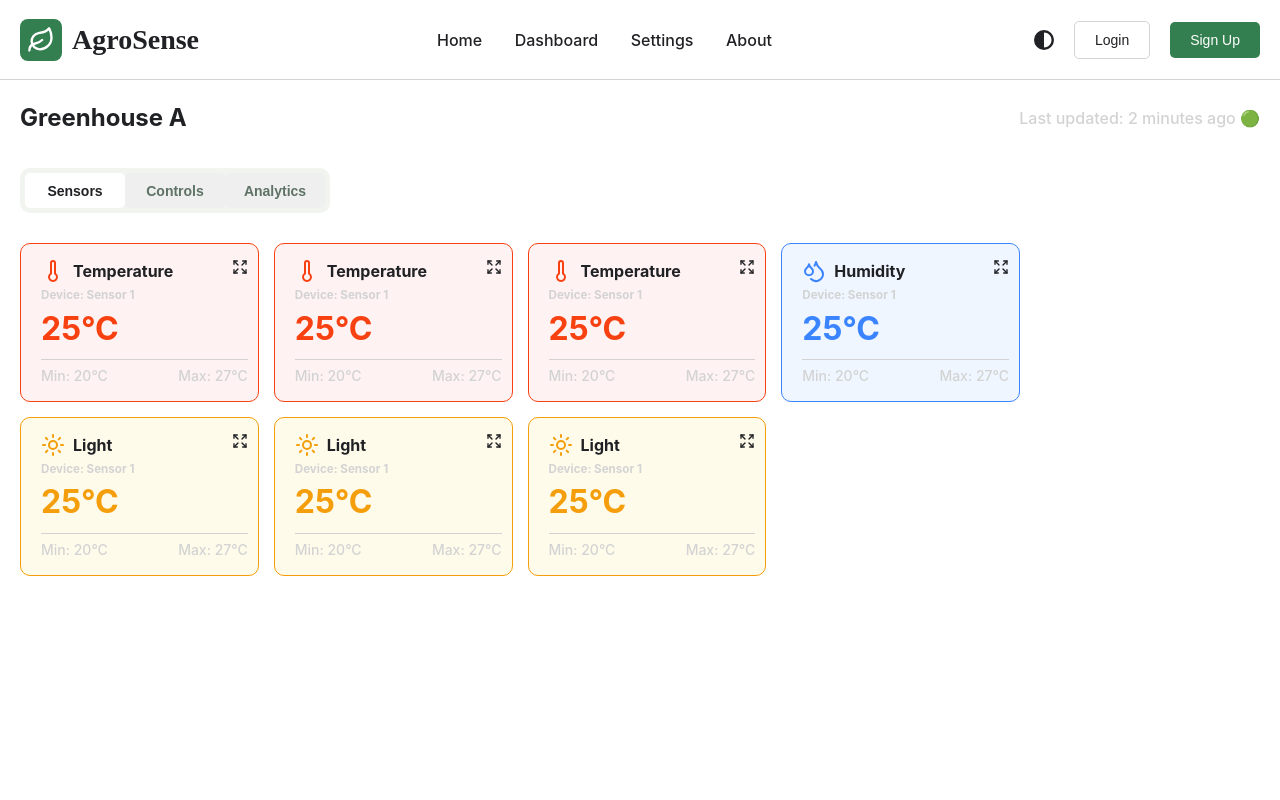
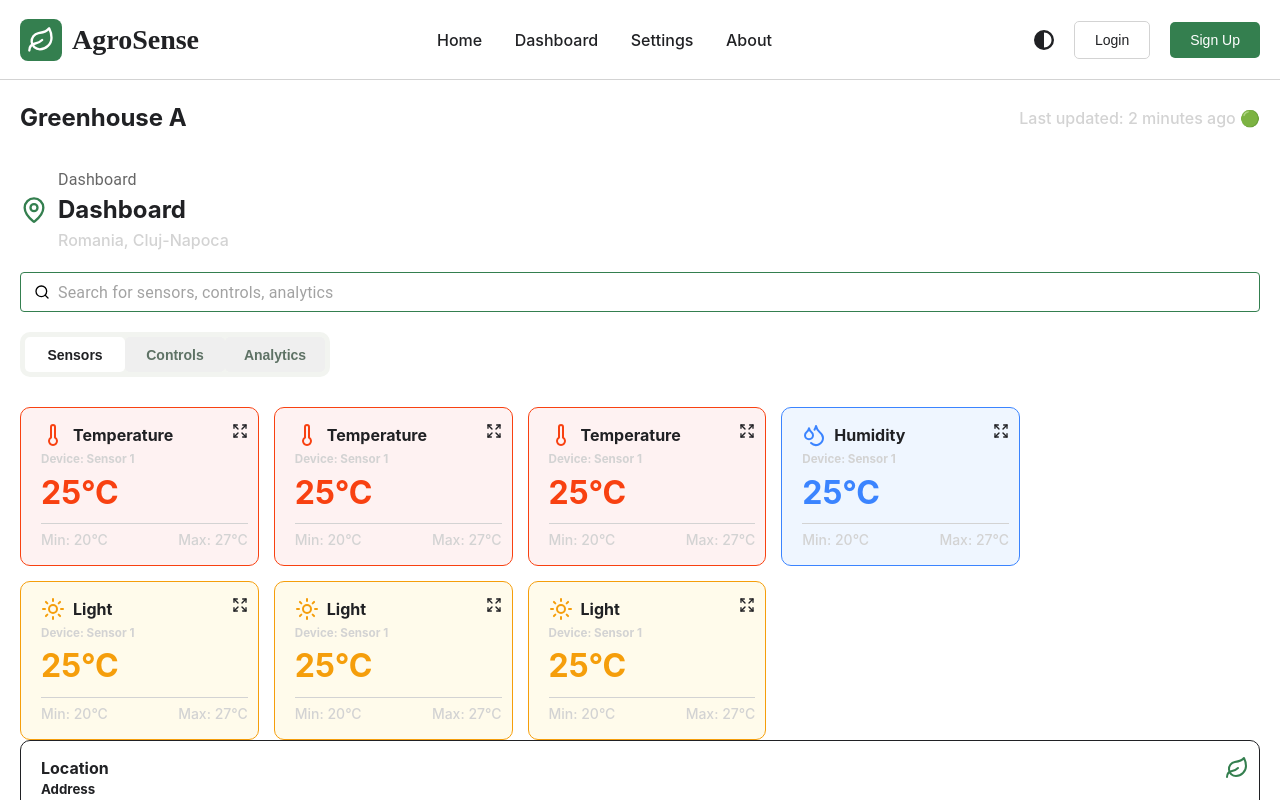
Before and after one commit to vladsurcel20/AgroSense-Frontend, a React (Vite) app: page /dashboard in a window 1280 px wide. Built offline with nearby package versions, Linux system fonts and the light colour scheme; a web font is replaced by a local one.

Commit message:
Added BredcrumbNav, LocationCard + Changed auth state management

```diff
--- /dev/null
+++ b/src/components/BreadcrumbNav.tsx
@@ -0,0 +1,86 @@
+import { Breadcrumbs, InputAdornment, TextField } from "@mui/material";
+import { Link, useLocation } from "react-router-dom";
+import { Leaf, Search, LocateFixed, MapPin, Slice } from "lucide-react"
+
+
+const BreadcrumbNav = () => {
+    const location = useLocation();
+    const pathnames = location.pathname.split("/").filter((x) => x);
+
+    const formatPathName = (text: string) => {
+        return text
+            .replace(/-/g, " ")
+            .replace(/\b\w/g, (char) => char.toUpperCase());
+    };
+
+    return (
+        <div className="navigation-section" style={{width: "100%"}}>
+            <div className="presentation-section">
+                <MapPin size="28" color="var(--main-btn-color)"/>
+
+                <div className="location-section">
+                    <Breadcrumbs aria-label="breadcrumb" className="breadcrumb">
+                        {pathnames.map((value, index) => {
+                        const to = `/${pathnames.slice(0, index + 1).join("/")}`;
+                        const isLast = index === pathnames.length - 1;
+                        const label = formatPathName(value);
+
+                        return isLast ? (
+                            <span key={to}>{label}</span>
+                        ) : (
+                            <Link key={to} to={to} color="inherit">
+                                {label}
+                            </Link>
+                        );
+                        })}
+                    </Breadcrumbs>
+
+                    <h2>{formatPathName(pathnames[pathnames.length-1])}</h2>
+                    <p className="secondary-text">Romania, Cluj-Napoca</p>
+                </div>
+            </div>
+
+        <TextField
+            id="navigation-input"
+            type= "text"
+            placeholder="Search for sensors, controls, analytics"
+            autoFocus= {false}
+            variant="outlined"
+            fullWidth
+            className="search-bar"
+            sx={{
+                marginBottom: "20px",
+                "& .MuiOutlinedInput-root": {
+                    height: "2.5em",
+                    "& fieldset": {
+                        borderColor: "var(--main-btn-color)",
+                    },
+                    "&:hover fieldset": {
+                        borderColor: "var(--main-btn-color)",
+                    },
+                    "&.Mui-focused fieldset": {
+                        borderColor: "var(--main-btn-color)",
+                    },
+                },
+                "& .MuiInputLabel-root": {
+                        color: "var(--main-btn-color)",
+                    },
+                "& .MuiInputLabel-root.Mui-focused": {
+                    color: "var(--main-btn-color)",
+                },
+            }}
+            slotProps={{
+                input:{
+                  startAdornment: (
+                    <InputAdornment position="start" >
+                        <Search size="16" color="black"/>
+                    </InputAdornment>
+                  )
+                }
+              }}
+        />
+    </div>
+    )
+}
+
+export default BreadcrumbNav
--- /dev/null
+++ b/src/components/LocationCard.tsx
@@ -0,0 +1,31 @@
+import { Leaf } from "lucide-react"
+
+const LocationCard = () => {
+  return (
+    <div className="card location-card">
+        <div className="card-header">
+            <div className="left">
+                <h4>Location</h4>
+                <h5>Address</h5>
+            </div>
+            <Leaf size={"24"} color="var(--main-btn-color)"/>
+        </div>
+        <div className="card-body">
+            <div style={{display: "flex", flexDirection: "row", justifyContent: "space-between", alignItems: "center"}}>
+                <p>Greenhouses:</p>
+                <p>3</p>
+            </div>
+            <div style={{display: "flex", flexDirection: "row", justifyContent: "space-between", alignItems: "center"}}>
+                <p>Last visited:</p>
+                <p>2 days ago</p>
+            </div>
+        </div>
+
+        <div className="card-footer">
+            <button className="main-btn">Select location</button>
+        </div>
+    </div>
+  )
+}
+
+export default LocationCard
--- a/src/components/LoginForm.tsx
+++ b/src/components/LoginForm.tsx
@@ -5,13 +5,13 @@ import { faEyeSlash, faEye } from '@fortawesome/free-solid-svg-icons'
 import styles from '../pages/Auth.module.css'
 
 interface Props{
-  handleHasAccount: () => void
+  handleSectionChange: () => void
   setEmail: React.Dispatch<React.SetStateAction<string>>
   setPassword: React.Dispatch<React.SetStateAction<string>>
   handleSubmitLogin: (e: React.FormEvent) => void
 }
 
-const LoginForm = ({handleHasAccount, setEmail, setPassword, handleSubmitLogin}: Props) => {
+const LoginForm = ({handleSectionChange, setEmail, setPassword, handleSubmitLogin}: Props) => {
 
 const [showPassword, setShowPassword] = useState<boolean>(false)
 
@@ -74,7 +74,7 @@ const [showPassword, setShowPassword] = useState<boolean>(false)
         <button className={styles.submitButton} type='submit'>Log in</button>
 
         <div className={styles.center}>
-          <p className={styles.secondaryText}>Don't have an account?  <span className={styles.actionText} onClick={handleHasAccount}>Create an account</span></p>
+          <p className={styles.secondaryText}>Don't have an account?  <span className={styles.actionText} onClick={handleSectionChange}>Create an account</span></p>
         </div>
       </form>
     </div>
--- a/src/components/SignupForm.tsx
+++ b/src/components/SignupForm.tsx
@@ -5,7 +5,7 @@ import { FontAwesomeIcon } from '@fortawesome/react-fontawesome'
 import { faEye, faEyeSlash } from '@fortawesome/free-solid-svg-icons'
 
 interface Props{
-    handleHasAccount: () => void
+    handleSectionChange: () => void
     setFirstName: React.Dispatch<React.SetStateAction<string>>
     setLastName: React.Dispatch<React.SetStateAction<string>>
     setEmail: React.Dispatch<React.SetStateAction<string>>
@@ -15,7 +15,7 @@ interface Props{
     formatName: (n: string) => string
   }
 
-const SignupForm = ({handleHasAccount, setFirstName, setLastName, setEmail, setPassword, setRetypedPassword, handleSubmitRegister, formatName}: Props) => {
+const SignupForm = ({handleSectionChange, setFirstName, setLastName, setEmail, setPassword, setRetypedPassword, handleSubmitRegister, formatName}: Props) => {
 
 const [showPassword, setShowPassword] = useState<boolean>(false)
 const [showRetypedPassword, setShowRetypedPassword] = useState(false);
@@ -24,7 +24,7 @@ const [showRetypedPassword, setShowRetypedPassword] = useState(false);
   return (
     <div className={styles.formContainer}>
         <h1>Create a new account</h1>
-        <h2 className={styles.secondaryText}>Already have an account? <span className={styles.actionText} onClick={handleHasAccount}>Log in</span></h2>
+        <h2 className={styles.secondaryText}>Already have an account? <span className={styles.actionText} onClick={handleSectionChange}>Log in</span></h2>
 
         <form className={styles.form}>
           <Box display='flex' flexDirection='row' justifyContent='space-between'>
--- a/src/pages/Dashboard.tsx
+++ b/src/pages/Dashboard.tsx
@@ -4,6 +4,8 @@ import SensorCard from '../components/SensorCard'
 import ExpandedSensorCard from '../components/ExpandedSensorCard'
 import Modal from '@mui/material/Modal'
 import Sensor from '../Models/Sensor'
+import BreadcrumbNav from '../components/BreadcrumbNav'
+import LocationCard from '../components/LocationCard'
 
 const Dashboard = () => {
 
@@ -24,6 +26,8 @@ const Dashboard = () => {
           <h2>Greenhouse A</h2>
           <p className='secondary-text'>Last updated: 2 minutes ago 🟢</p>
         </div>
+
+        <BreadcrumbNav />
 
         <div className='tablist'>
           {tabs.map((tab) => (
@@ -47,6 +51,8 @@ const Dashboard = () => {
             <SensorCard setIsExpanded={setIsExpanded} type='light'/>
             <SensorCard setIsExpanded={setIsExpanded} type='light'/>
         </div>
+
+        <LocationCard></LocationCard>
       </div>
 
       <Modal open={isExpanded} onClose={() => setIsExpanded(false)}>
--- a/src/styles/global.css
+++ b/src/styles/global.css
@@ -19,7 +19,7 @@
   line-height: 1.5;
   font-weight: 500;
 
-  color-scheme: light dark;
+  color-scheme: light;
   color: rgba(255, 255, 255, 0.87);
 
   font-synthesis: none;
@@ -118,10 +118,21 @@ table {
 
 .card {
   width: 100%;
+  border: 0.5px solid;
   border-radius: 10px;
   padding: 15px 10px 15px 20px;
   color: var(--primary-text-color);
 }
+
+.card-header {
+  display: flex;
+  justify-content: space-between;
+  align-items: flex-start;
+}
+
+
+
+/* SENSOR-CARD-COMPONENT */
 
 .sensor-card {
   border: 0.5px solid;
@@ -134,7 +145,7 @@ table {
   margin-bottom: 2%;
 }
 
-.card-header .left{
+.sensor-card .left, .expanded-sensor-card .left{
   display: flex;
   align-items: center;
   gap: 0.5em;
@@ -352,9 +363,20 @@ table {
   align-items: center;
 }
 
+.navbar .nav-buttons {
+  display: flex;
+  justify-content: flex-end;
+  align-items: center;
+  gap: 20px;
+  width: 20%;
+  height: 100%;
+  min-width: 250px;
+}
+
 .navbar .signup-btn {
   background-color: var(--main-btn-color);
   color: white;
+  /* height: 70%; */
   padding: 10px 20px;
   border-radius: 5px;
   cursor: pointer;
@@ -370,6 +392,7 @@ table {
 .navbar .login-btn {
   background-color: transparent;
   color: var(--primary-text-color);
+  /* height: 70%; */
   padding: 10px 20px;
   border: 1px solid var(--secondary-text-color);
   border-radius: 5px;
@@ -396,15 +419,25 @@ table {
   color: var(--hover-text-color);
 }
 
-.navbar .nav-buttons {
-  display: flex;
-  justify-content: flex-end;
-  align-items: center;
-  gap: 20px;
-  width: 20%;
-  min-width: 250px;
-}
-
 .theme-icon {
   cursor: pointer;
 }
+
+
+/* BREADCRUMB NAV */
+
+.presentation-section {
+  display: flex;
+  align-items: center;
+  gap: 10px;
+  margin-bottom: 20px;
+}
+
+.location-section {
+  display: flex;
+  flex-direction: column;
+}
+
+.navigatiin-section .search-bar {
+  border-radius: 10px;
+}
```
Also changed, not shown: src/pages/AuthPage.tsx (+5 -7 lines).
